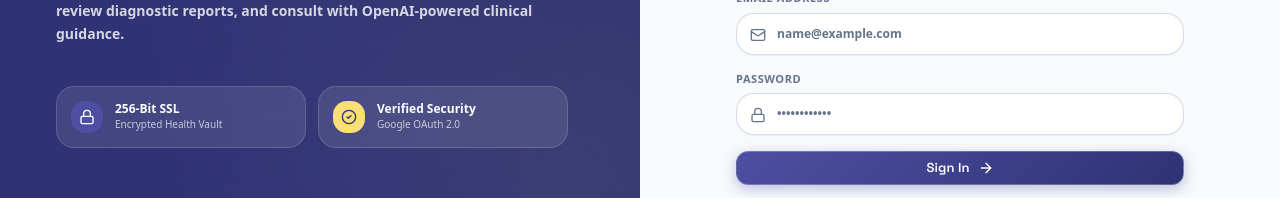
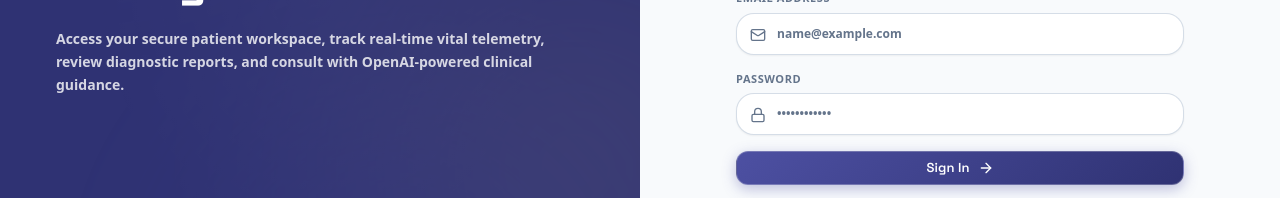
Before and after one commit to martyn-in/healthbridge, a Next.js app: page /login in a window 1280 px wide. Shown: the part 424-622 px from the top of the page. Built offline with nearby package versions, Linux system fonts and the light colour scheme; no server answers.

Commit message:
Remove feature badges from login page left column

```diff
--- a/src/app/login/page.tsx
+++ b/src/app/login/page.tsx
@@ -251,28 +251,6 @@ function LoginContent() {
             Access your secure patient workspace, track real-time vital telemetry, review diagnostic reports, and consult with OpenAI-powered clinical guidance.
           </p>
 
-          {/* Feature Badges Grid */}
-          <div className="grid grid-cols-1 sm:grid-cols-2 gap-3 pt-4">
-            <div className="p-3.5 rounded-xl bg-white/10 border border-white/15 backdrop-blur-md flex items-center gap-3">
-              <div className="w-8 h-8 rounded-lg bg-[#4D50A2] text-white flex items-center justify-center font-bold text-xs shrink-0 shadow-sm">
-                <Lock className="w-4 h-4" />
-              </div>
-              <div>
-                <div className="text-xs font-black text-white">256-Bit SSL</div>
-                <div className="text-[10px] font-medium text-white/70">Encrypted Health Vault</div>
-              </div>
-            </div>
-
-            <div className="p-3.5 rounded-xl bg-white/10 border border-white/15 backdrop-blur-md flex items-center gap-3">
-              <div className="w-8 h-8 rounded-lg bg-[#F9DF77] text-[#2F3273] flex items-center justify-center font-bold text-xs shrink-0 shadow-sm">
-                <CheckCircle2 className="w-4 h-4" />
-              </div>
-              <div>
-                <div className="text-xs font-black text-white">Verified Security</div>
-                <div className="text-[10px] font-medium text-white/70">Google OAuth 2.0</div>
-              </div>
-            </div>
-          </div>
         </div>
 
         {/* Hero Footer */}
```
